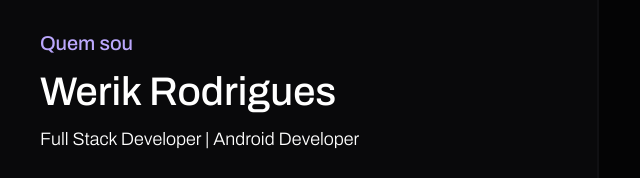
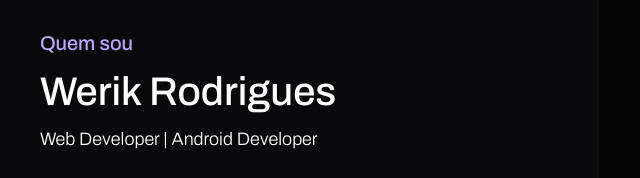
Before and after one commit to wrksystem/MeuPortifolio, a plain HTML site: page index.html in a window 1280 px wide. Shown: the part 816-994 px from the top of the page, 611-1251 px from the left. Drawn offline with nearby package versions, Linux system fonts and the light colour scheme.

Commit message:
feat index

```diff
--- a/index.html
+++ b/index.html
@@ -106,7 +106,7 @@
               <h4 class="delayMediumReveal">Quem sou</h4>
               <h2 class="delaySmallReveal">Werik Rodrigues</h2>
               <h3 class="delayMediumReveal">
-                Full Stack Developer | Android Developer
+                Web Developer | Android Developer
               </h3>
 
               <p class="delayLargeReveal">
```
